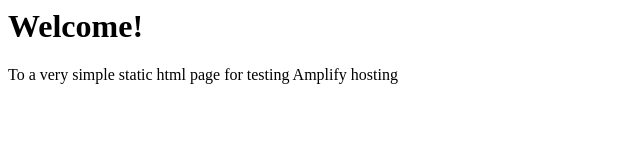
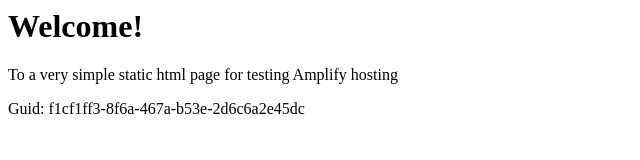
Before and after one commit to aws-aemilia-sfo/Github-PR-Commit-Integration-Test-DoNotTouch-v1-preprod-us-west-1, a website: page src/index.html in a window 1280 px wide. Shown: the whole page, without its empty margins (0-640 px from the left). Drawn offline with Linux system fonts and the light colour scheme.

Commit message:
commit from integ tests

```diff
--- a/src/index.html
+++ b/src/index.html
@@ -1,3 +1,5 @@
+
+
 <html lang="en">
 
 <head>
@@ -10,6 +12,6 @@
 <body>
     <h1>Welcome!</h1>
     <p>To a very simple static html page for testing Amplify hosting</p>
-</body>
+    <p>Guid: f1cf1ff3-8f6a-467a-b53e-2d6c6a2e45dc</p></body>
 
 </html>
```
